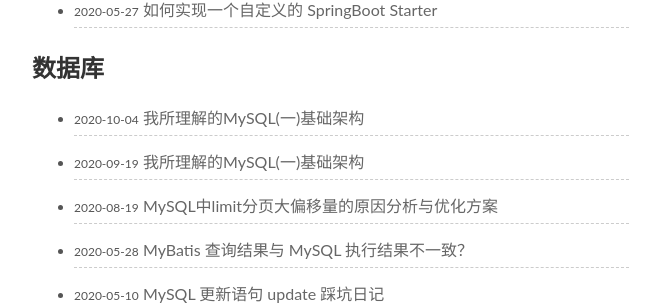
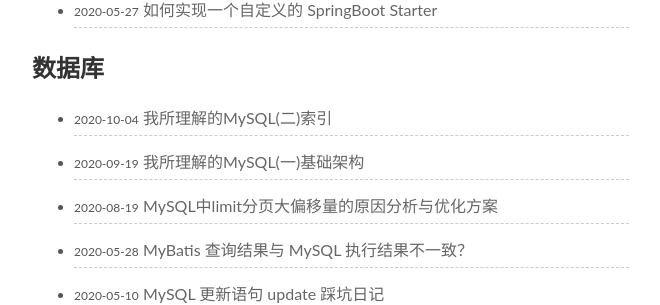
Before and after one commit to Planeswalker23/Planeswalker23.github.io, a Jekyll site: the page built from pages/categories.md, in a window 1280 px wide and 900 px high, scrolled down 1805 px. Shown: the part 152-457 px from the top of the window, without its empty margins (138-798 px from the left). Built offline with Jekyll 4.4.1, drawn with Linux system fonts in a browser that asks for light colours; some web fonts are replaced; comment, search, counter and statistics services are not loaded.

Commit message:
add blogs

```diff
--- a/_posts/database/2020-10-04-mysql2.md
+++ b/_posts/database/2020-10-04-mysql2.md
@@ -1,8 +1,8 @@
 ---
 layout: post
-title: 我所理解的MySQL(一)基础架构
+title: 我所理解的MySQL(二)索引
 categories: [数据库]
-description: 我所理解的MySQL(一)基础架构
+description: 我所理解的MySQL(二)索引
 keywords: MySQL
 ---
 
```
Also changed, not shown: README.md.
